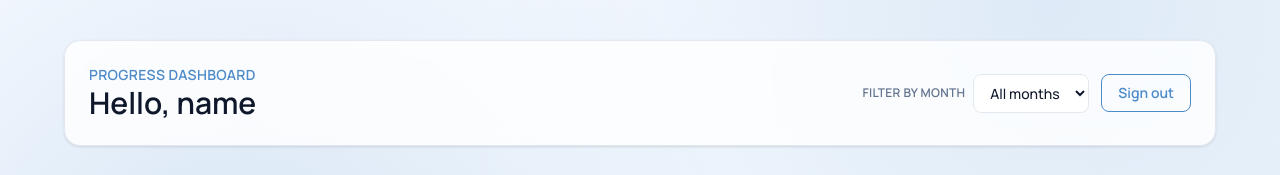
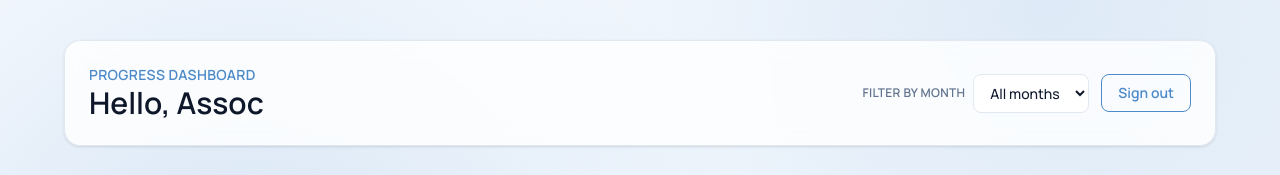
Before and after one commit to mxrxxsv/Dagaz-Progress-Report, a React (Vite) app in the folder ProgressReport/: page / in a window 1280 px wide. Both pictures are taken after typing "name@example.com", "Sample123" into the empty fields and a click on the button "Sign in". Shown: the top 175 px of the page. Built offline with nearby package versions, Linux system fonts and the light colour scheme.

Commit message:
Update Assoc

```diff
--- a/ProgressReport/src/components/DashboardHeader.jsx
+++ b/ProgressReport/src/components/DashboardHeader.jsx
@@ -3,7 +3,8 @@ function DashboardHeader({ displayName, onSignOut, monthFilter, monthOptions = [
     <header className="flex flex-col gap-4 rounded-2xl border border-slate-200 bg-white/80 p-6 shadow-sm backdrop-blur md:flex-row md:items-center md:justify-between">
       <div>
         <p className="text-sm font-semibold uppercase tracking-wide text-[var(--brand-primary)]">Progress dashboard</p>
-        <h1 className="text-3xl font-semibold text-slate-900">Hello, {displayName}</h1>
+        {/* <h1 className="text-3xl font-semibold text-slate-900">Hello, {displayName}</h1> */}
+        <h1 className="text-3xl font-semibold text-slate-900">Hello, Assoc</h1>
         {/* <p className="text-sm text-slate-500">Logged in securely. Review your daily performance and activity mix.</p> */}
       </div>
       <div className="flex flex-wrap items-center gap-3">
```
